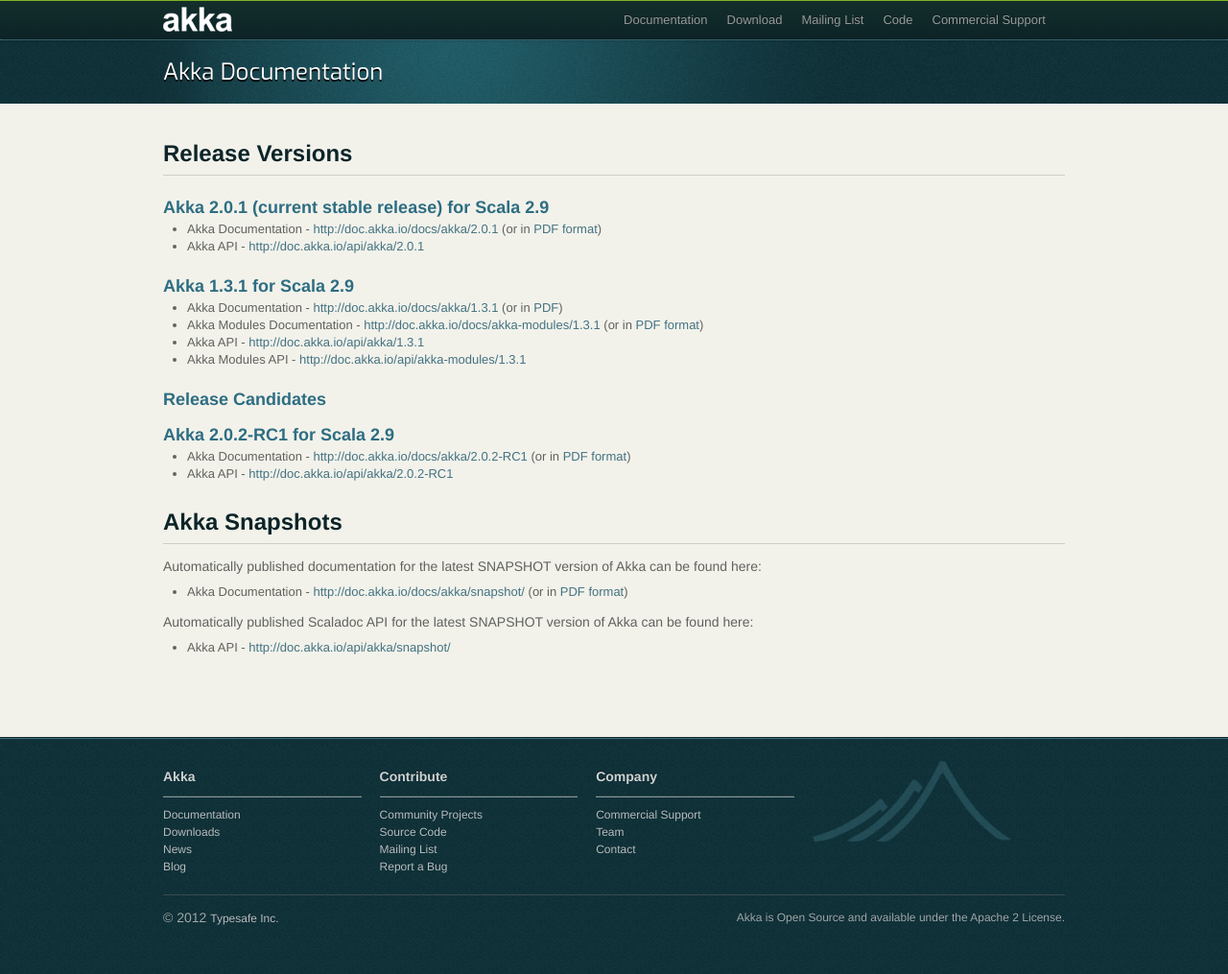
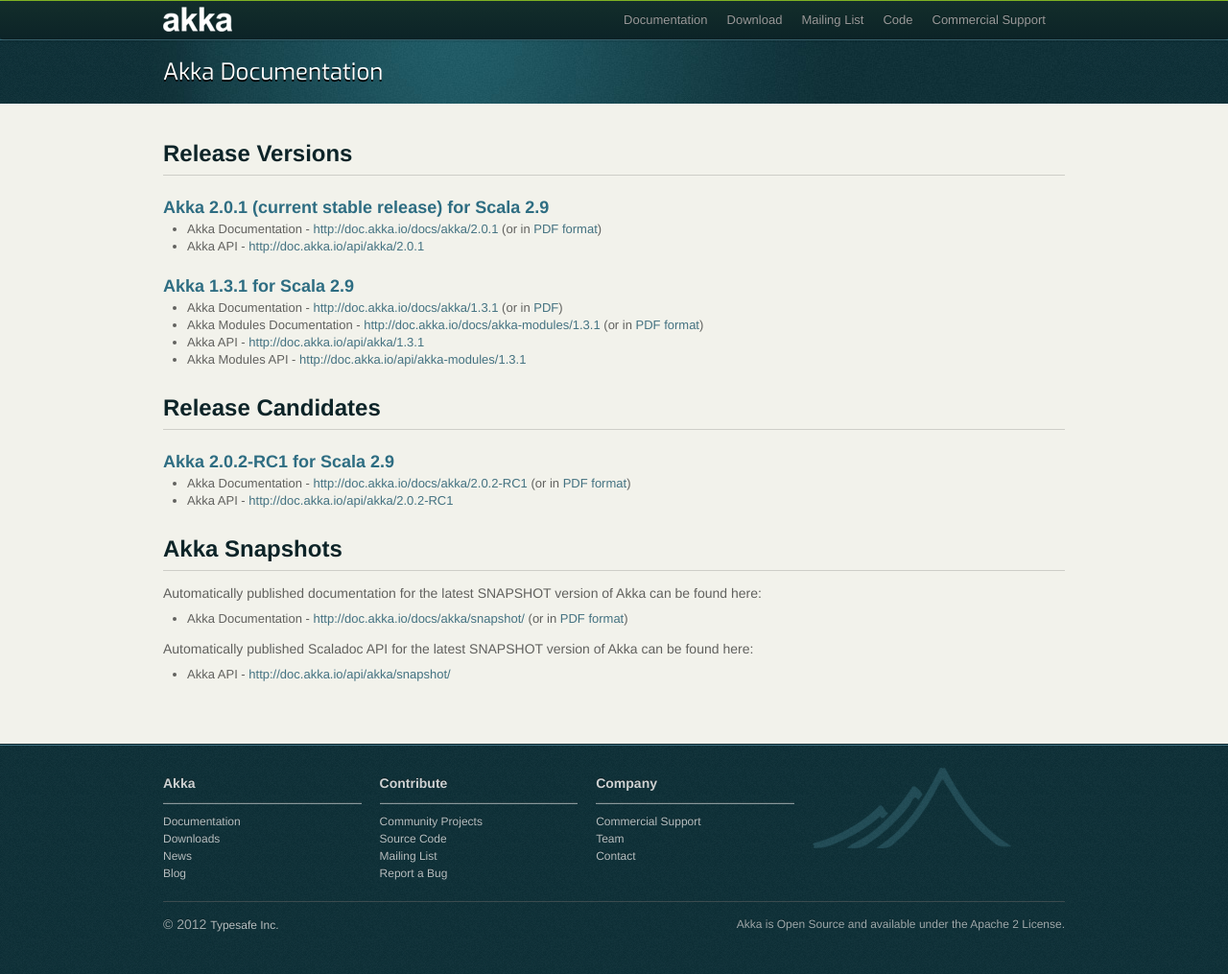
Before and after one commit to raboof/akka.github.com, a Jekyll site: the page built from docs/index.md, in a window 1280 px wide. Shown: the whole page at 96% size. Built offline with Jekyll 4.4.1, drawn with Linux system fonts in a browser that asks for light colours.

Commit message:
Learning more badass markdown skillz

```diff
--- a/docs/index.md
+++ b/docs/index.md
@@ -19,7 +19,7 @@
 * Akka Modules API - [http://doc.akka.io/api/akka-modules/1.3.1](http://doc.akka.io/api/akka-modules/1.3.1)
 
 
-### Release Candidates
+## Release Candidates
 
 ### Akka 2.0.2-RC1 for Scala 2.9
 
```
